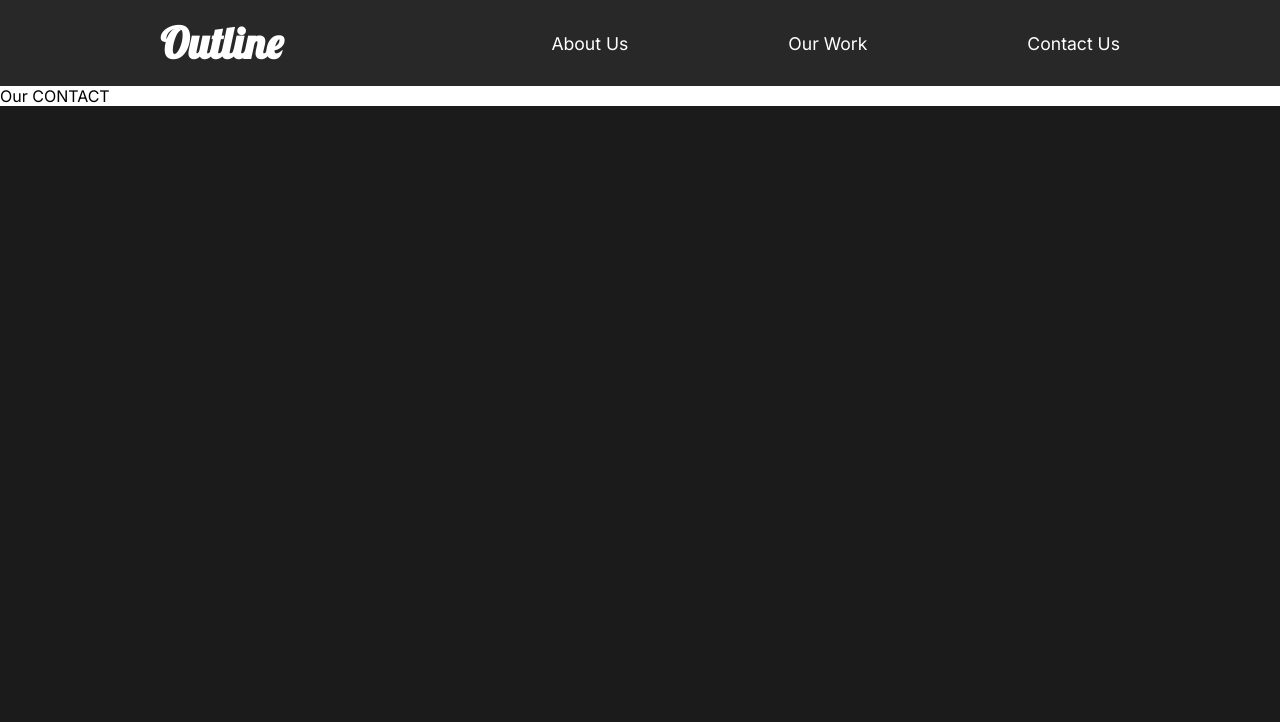
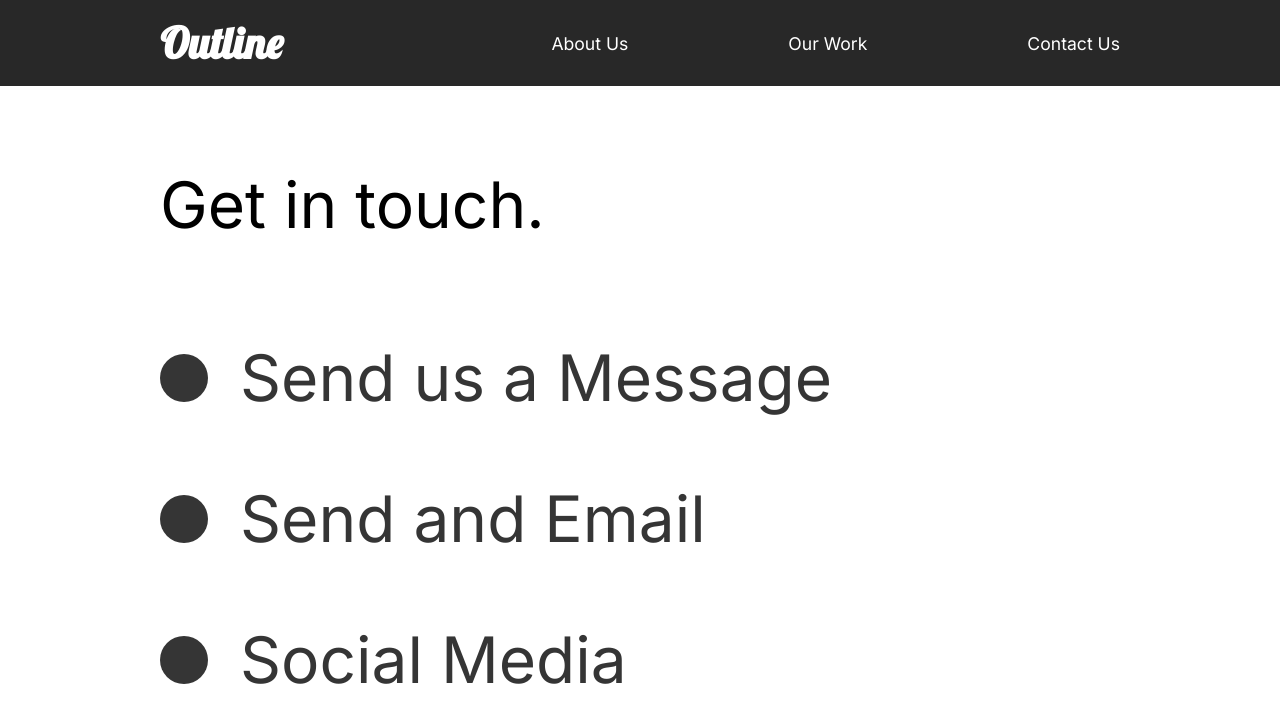
Before and after one commit to hbabuka/outlined, a React (Create React App) app: page /contact in a window 1280 px wide. Shown: the top 722 px of the page. Built offline with nearby package versions, Linux system fonts and the light colour scheme.

Commit message:
Add scroll animations and content to the contact us page

```diff
--- a/src/animation.js
+++ b/src/animation.js
@@ -83,3 +83,16 @@ export const sliderContainer = {
     transition: { ease: "easeOut", staggerChildren: 0.15 },
   },
 };
+
+export const scrollReveal = {
+  hidden: {
+    opacity: 0,
+    scale: 1.1,
+    transition: { duration: 0.75 },
+  },
+  show: {
+    opacity: 1,
+    scale: 1,
+    transition: { duration: 0.5 },
+  },
+};
--- a/src/components/sections/FaqSection.js
+++ b/src/components/sections/FaqSection.js
@@ -4,6 +4,8 @@ import { questions } from "../../data";
 import { Shared } from "../../styles/shared";
 import styled from "styled-components";
 import { AnimateSharedLayout } from "framer-motion";
+import { useScroll } from "../shared/useScroll";
+import { scrollReveal } from "../../animation";
 
 const FaqStyled = styled(Shared.Section.Wrapper)`
   display: block;
@@ -17,8 +19,15 @@ const FaqStyled = styled(Shared.Section.Wrapper)`
 `;
 
 const FaqSection = () => {
+  const [element, controls] = useScroll();
+
   return (
-    <FaqStyled>
+    <FaqStyled
+      variants={scrollReveal}
+      animate={controls}
+      ref={element}
+      initial="hidden"
+    >
       <h2>
         Any Questions? <span>FAQ</span>
       </h2>
--- a/src/components/sections/ServicesSection.js
+++ b/src/components/sections/ServicesSection.js
@@ -4,6 +4,8 @@ import home2 from "../../images/home2.png";
 import { cardDetails } from "../../data";
 import { Shared } from "../../styles/shared";
 import styled from "styled-components";
+import { useScroll } from "../shared/useScroll";
+import { scrollReveal } from "../../animation";
 
 const ServicesStyled = styled(Shared.Section.Wrapper)`
   h2 {
@@ -21,8 +23,14 @@ const CardsStyled = styled.div`
 `;
 
 const ServicesSection = () => {
+  const [element, controls] = useScroll();
   return (
-    <ServicesStyled>
+    <ServicesStyled
+      variants={scrollReveal}
+      animate={controls}
+      ref={element}
+      initial="hidden"
+    >
       <Shared.Section.Description>
         <h2>
           High <span>quality</span> services
--- a/src/components/shared/Movie.js
+++ b/src/components/shared/Movie.js
@@ -3,8 +3,9 @@ import { Link } from "react-router-dom";
 import styled from "styled-components";
 import { fade, photoAnimation, lineAnimation } from "../../animation";
 import { motion } from "framer-motion";
+import { useScroll } from "./useScroll";
 
-const DivStyled = styled.div`
+const DivStyled = styled(motion.div)`
   padding-bottom: 10rem;
   .line {
     height: 0.5rem;
@@ -23,8 +24,15 @@ const Hide = styled.div`
 `;
 
 export const Movie = ({ title, imageSource, linkTo }) => {
+  const [element, controls] = useScroll();
+
   return (
-    <DivStyled>
+    <DivStyled
+      ref={element}
+      variants={fade}
+      animate={controls}
+      initial="hidden"
+    >
       <motion.h2 variants={fade}>{title}</motion.h2>
       <motion.div className="line" variants={lineAnimation}></motion.div>
       <Link to={linkTo}>
--- /dev/null
+++ b/src/components/shared/Social.js
@@ -0,0 +1,34 @@
+import React from "react";
+import { titleAnimation } from "../../animation";
+import styled from "styled-components";
+import { motion } from "framer-motion";
+
+const Hide = styled.div`
+  overflow: hidden;
+`;
+
+const Circle = styled.div`
+  border-radius: 50%;
+  width: 3rem;
+  height: 3rem;
+  background-color: #353535;
+`;
+
+const SocialStyled = styled(motion.div)`
+  display: flex;
+  align-items: center;
+  h2 {
+    margin: 2rem;
+  }
+`;
+
+export const Social = ({ label }) => {
+  return (
+    <Hide>
+      <SocialStyled variants={titleAnimation}>
+        <Circle />
+        <h2>{label}</h2>
+      </SocialStyled>
+    </Hide>
+  );
+};
--- /dev/null
+++ b/src/components/shared/useScroll.js
@@ -0,0 +1,13 @@
+import { useInView } from "react-intersection-observer";
+import { useAnimation } from "framer-motion";
+
+export const useScroll = () => {
+  const controls = useAnimation();
+  const [element, view] = useInView({ threshold: 0.3 });
+  if (view) {
+    controls.start("show");
+  } else {
+    controls.start("hidden");
+  }
+  return [element, controls];
+};
--- a/src/pages/ContactUs.js
+++ b/src/pages/ContactUs.js
@@ -1,18 +1,44 @@
 import React from "react";
 import { motion } from "framer-motion";
-import { pageAnimation } from "../animation";
+import { pageAnimation, titleAnimation } from "../animation";
+import styled from "styled-components";
+import { Social } from "../components/shared/Social";
+
+const ContactStyled = styled(motion.div)`
+  padding: 5rem 10rem;
+  color: #353535;
+  min-height: 90vh;
+`;
+
+const TitleStyled = styled.div`
+  margin-bottom: 4rem;
+  color: black;
+`;
+
+const Hide = styled.div`
+  overflow: hidden;
+`;
+
+const labelsData = ["Send us a Message", "Send and Email", "Social Media"];
 
 const ContactUs = () => {
   return (
-    <motion.div
+    <ContactStyled
       variants={pageAnimation}
       initial="hidden"
       animate="show"
       exit="exit"
       style={{ backgroundColor: "#fff" }}
     >
-      Our CONTACT
-    </motion.div>
+      <TitleStyled>
+        <Hide>
+          <motion.h2 variants={titleAnimation}>Get in touch.</motion.h2>
+        </Hide>
+      </TitleStyled>
+      {labelsData.map((item) => {
+        return <Social label={item} />;
+      })}
+    </ContactStyled>
   );
 };
 
--- a/src/styles/shared.js
+++ b/src/styles/shared.js
@@ -1,6 +1,7 @@
 import styled from "styled-components";
+import { motion } from "framer-motion";
 
-const WrapperStyled = styled.div`
+const WrapperStyled = styled(motion.div)`
   min-height: 90vh;
   display: flex;
   align-items: center;
```
